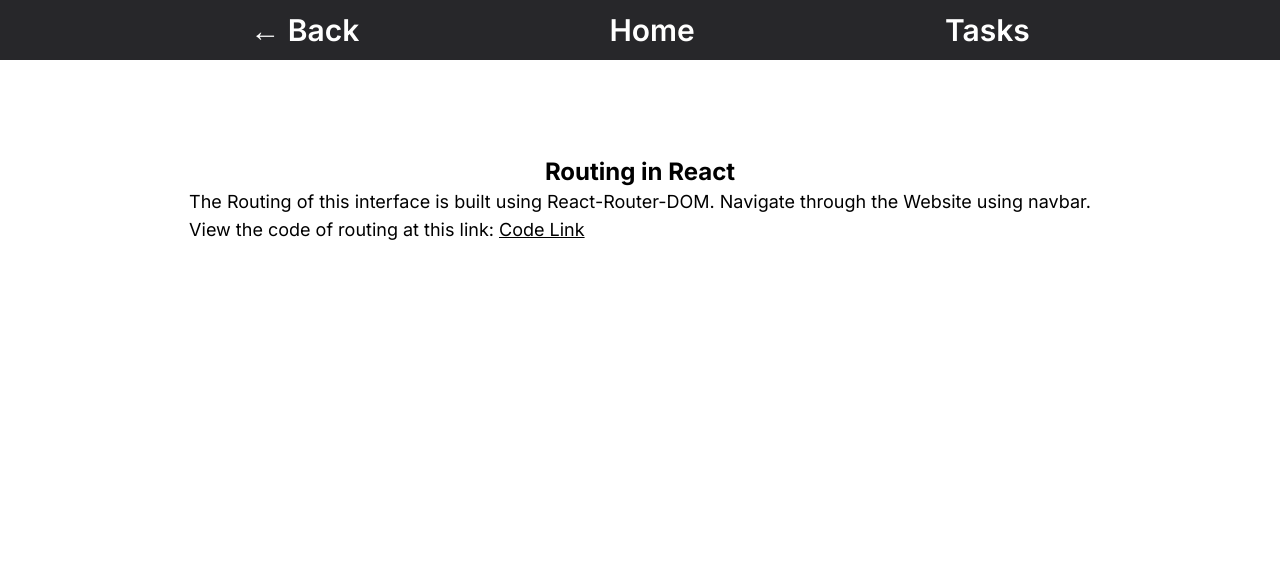
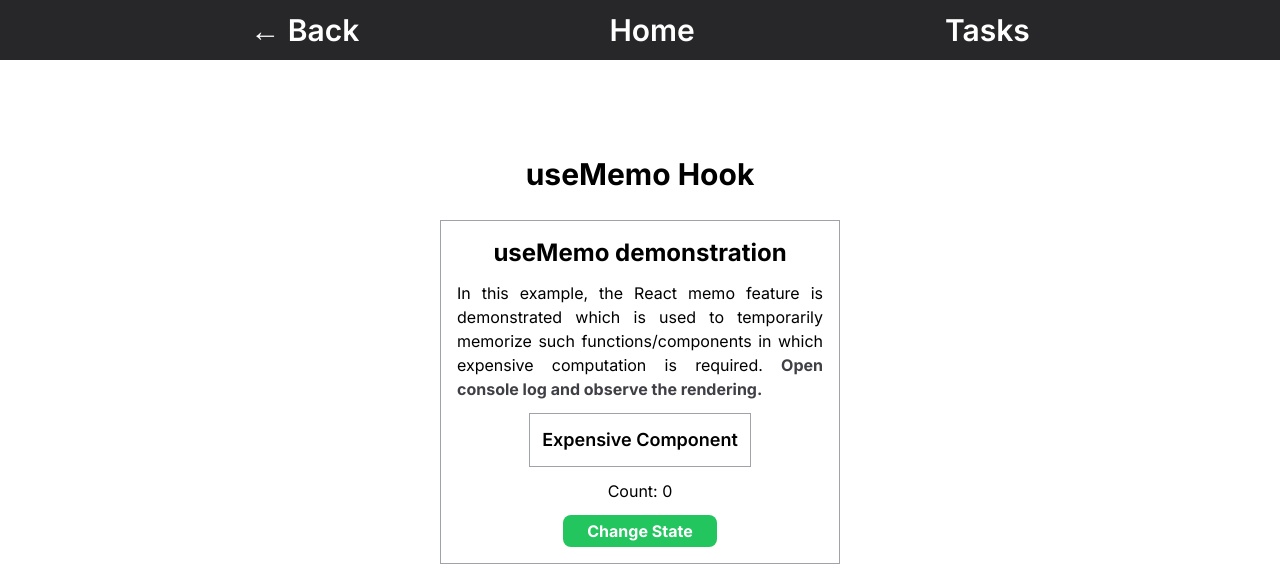
Before and after one commit to Hamdan-Khan/Fellowship-Interface, a React (Vite) app: page /tasks/task-3 in a window 1280 px wide. Shown: the top 586 px of the page. Built offline with nearby package versions, Linux system fonts and the light colour scheme.

Commit message:
useMemo hook done

```diff
--- a/src/App.jsx
+++ b/src/App.jsx
@@ -4,6 +4,7 @@ import Home from "./Pages/Home";
 import Task2 from "./Tasks/Task-2/Task2";
 import Tasks from "./Pages/Tasks";
 import Navbar from "./components/Navbar";
+import Task3 from "./Tasks/Task-3/Task3";
 
 function App() {
   return (
@@ -14,7 +15,7 @@ function App() {
         <Route path="/tasks" element={<Tasks />} />
         <Route path="/tasks/task-1" element={<Task1 />} />
         <Route path="/tasks/task-2" element={<Task2 />} />
-        <Route path="/tasks/task-3" element={<Task1 />} />
+        <Route path="/tasks/task-3" element={<Task3 />} />
         <Route path="/tasks/task-4" element={<Task1 />} />
       </Routes>
     </div>
--- a/src/Tasks/Task-2/Task2.jsx
+++ b/src/Tasks/Task-2/Task2.jsx
@@ -41,6 +41,16 @@ const Task2 = () => {
           Increase Count
         </button>
       </div>
+      <footer>
+        Link to Code :{" "}
+        <a
+          href="https://github.com/Hamdan-Khan/Fellowship-Interface/blob/master/src/Tasks/Task-2/Task2.jsx"
+          target="_blank"
+          className="font-semibold underline"
+        >
+          Click here
+        </a>
+      </footer>
     </div>
   );
 };
--- a/src/Tasks/Task-3/Task3.jsx
+++ b/src/Tasks/Task-3/Task3.jsx
@@ -1,7 +1,42 @@
-import React from "react";
+import React, { useMemo, useState } from "react";
 
 const Task3 = () => {
-  return <div>Task3</div>;
+  const [count, setCount] = useState(0);
+  console.log("Parent Component rendered");
+  const changeCount = () => setCount(count + 1);
+  return (
+    <div className="flex flex-col items-center gap-3 h-screen py-24">
+      <h1 className="text-3xl font-bold">useMemo Hook</h1>
+      <div className="p-4 mt-4 border flex flex-col items-center justify-center gap-3 border-zinc-400 min-w-[300px] w-[400px]">
+        <h1 className="text-2xl font-bold">useMemo demonstration</h1>
+        <p className="text-justify">
+          In this example, the React memo feature is demonstrated which is used
+          to temporarily memorize such functions/components in which expensive
+          computation is required.{" "}
+          <span className="font-bold text-zinc-700">
+            Open console log and observe the rendering.
+          </span>
+        </p>
+        <ExpensiveComponent />
+        <h2>Count: {count}</h2>
+        <button
+          className="bg-green-500 rounded-lg px-6 py-1 text-white font-bold"
+          onClick={changeCount}
+        >
+          Change State
+        </button>
+      </div>
+    </div>
+  );
 };
 
+export const ExpensiveComponent = React.memo(() => {
+  console.log("Expensive component rendered");
+  return (
+    <div className="border border-zinc-400 p-3">
+      <h1 className="text-lg font-semibold">Expensive Component</h1>
+    </div>
+  );
+});
+
 export default Task3;
```
